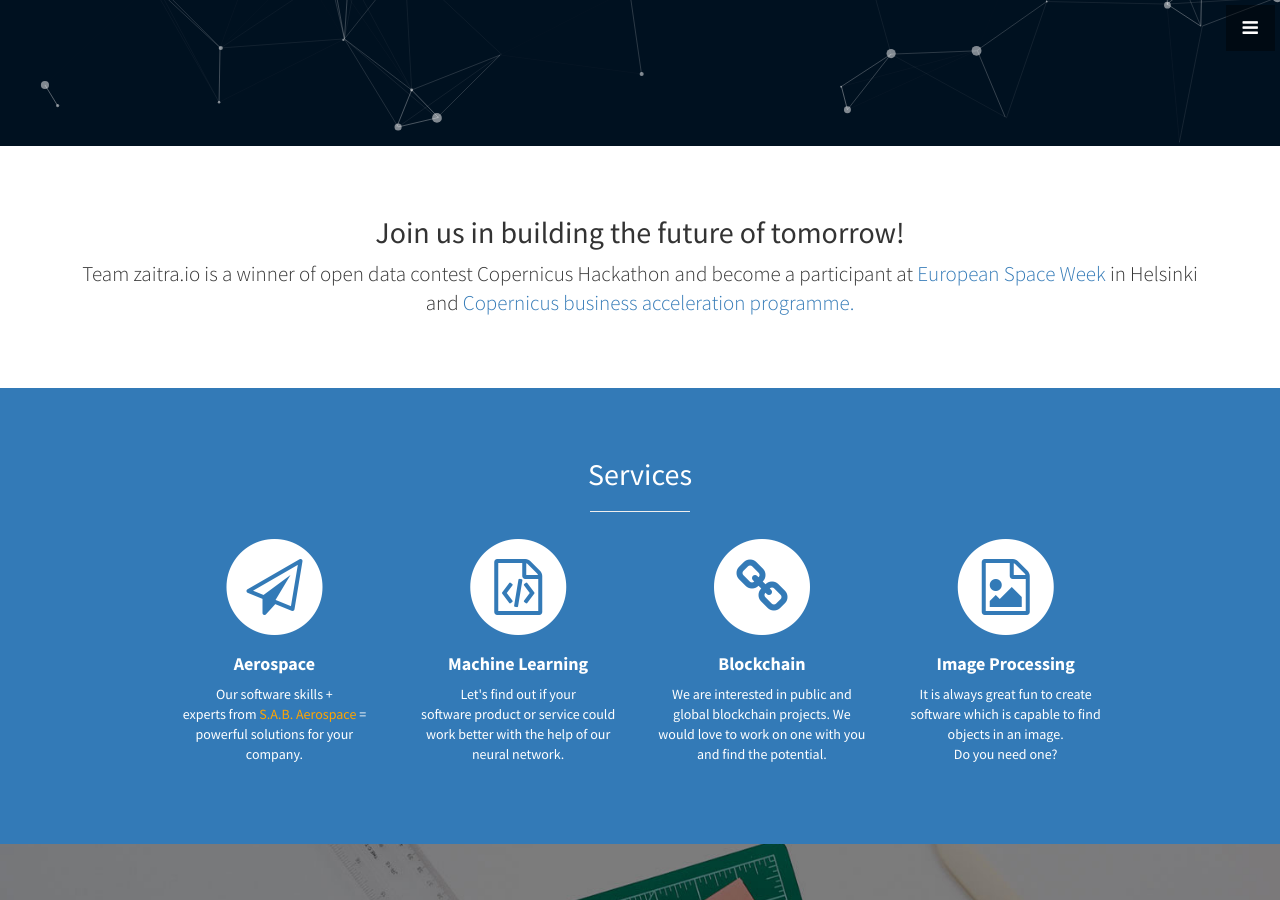
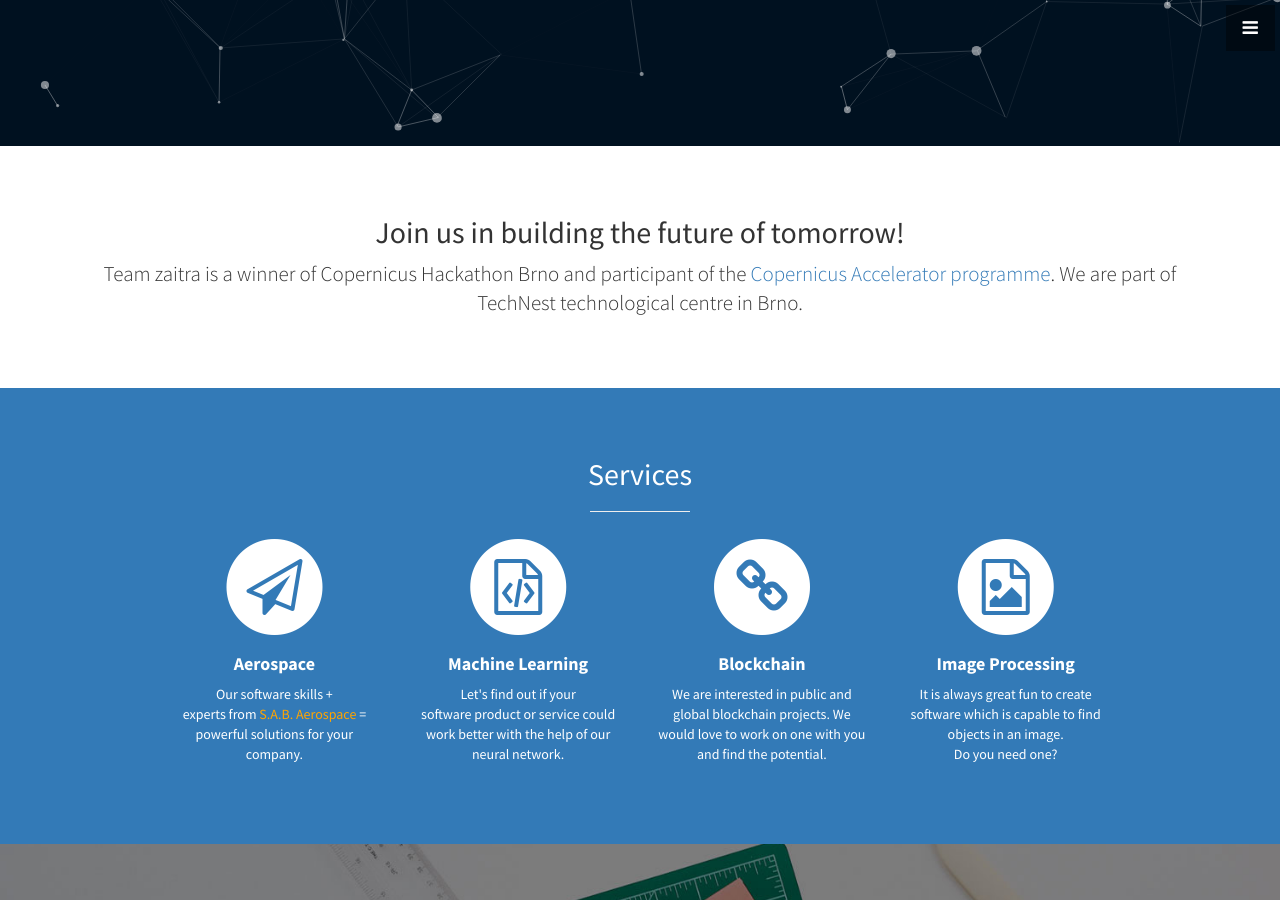
Before and after one commit to marusinm/marusinm.github.io, a Jekyll site: the page built from index.html, in a window 1280 px wide and 900 px high, scrolled down 754 px. Built offline with Jekyll 4.4.1, drawn with Linux system fonts in a browser that asks for light colours.

Commit message:
change about text

```diff
--- a/_includes/about.html
+++ b/_includes/about.html
@@ -6,11 +6,7 @@
         <h2>Join us in building the future of tomorrow!</h2>
         <!-- <p class="lead">This theme features some wonderful photography courtesy of <a target="_blank" href="http://join.deathtothestockphoto.com/">Death to the Stock Photo</a>.</p> -->
         <p class="lead">
-          Team zaitra.io is a winner of open data contest Copernicus Hackathon and become a participant at
-          <a target="_blank" href="https://euspaceweek.eu/">European Space Week</a>
-          <!-- <a target="_blank" href="https://accelerator.copernicus.eu/event/opening-bootcamp/">bootcamp</a>  -->
-           in Helsinki and
-            <a target="_blank" href="https://accelerator.copernicus.eu/"> Copernicus business acceleration programme.</a>
+          Team zaitra is a winner of Copernicus Hackathon Brno and participant of the <a target="_blank" href="https://accelerator.copernicus.eu/"> Copernicus Accelerator programme</a>. We are part of TechNest technological centre in Brno.
         </p>
       </div>
     </div>
```
Also changed, not shown: 2 other files.
